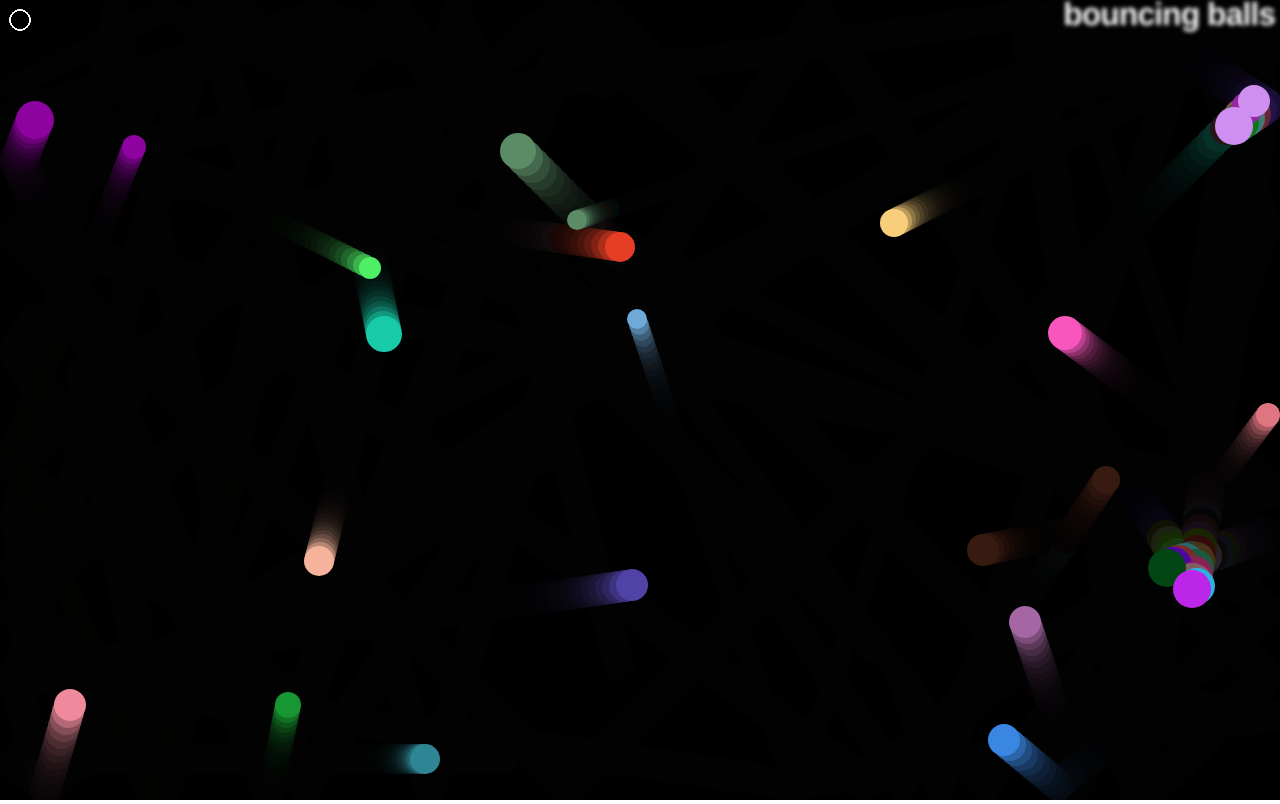
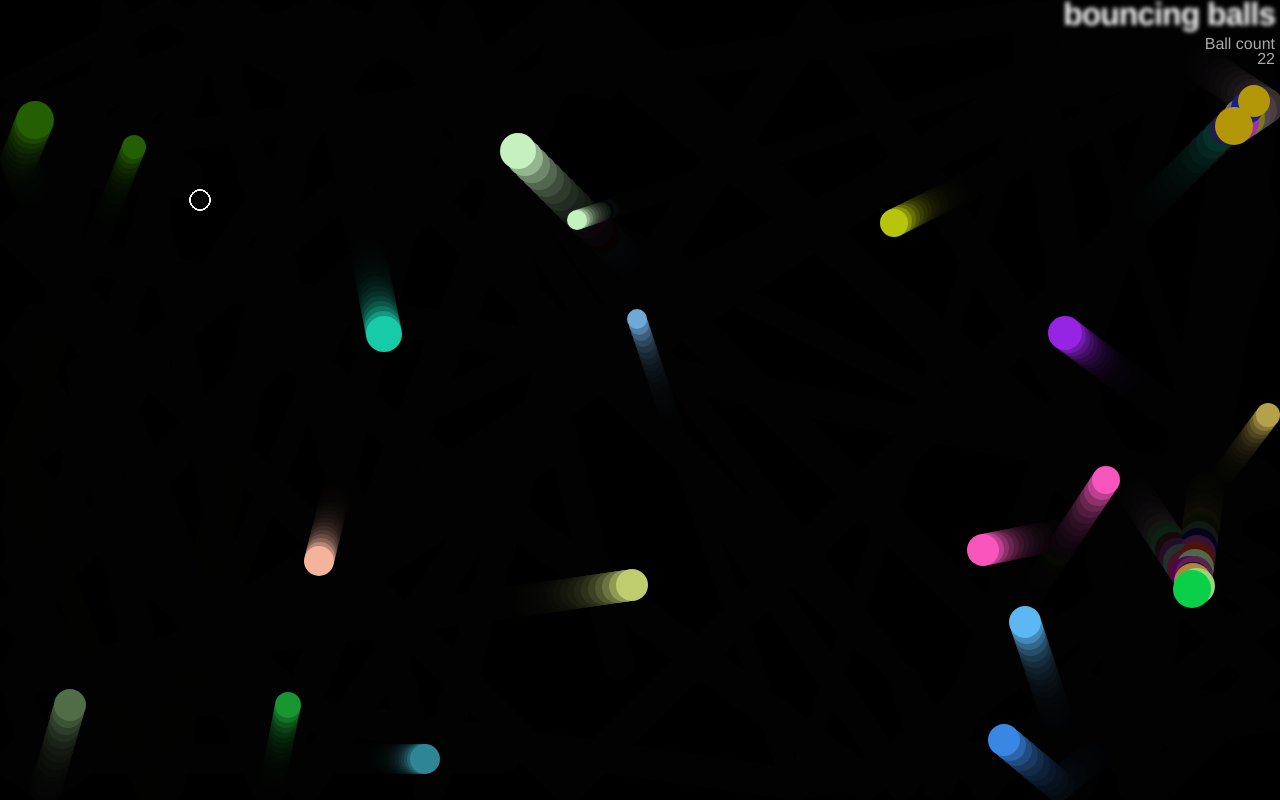
Before and after one commit to deborahadebiyi/objectPractice, a plain HTML site: page index.html in a window 1280 px wide. Drawn offline with Linux system fonts and the light colour scheme.

Commit message:
Implementing the scorecounter

```diff
--- a/index.html
+++ b/index.html
@@ -8,6 +8,8 @@
 
   <body>
     <h1>bouncing balls</h1>
+    <p>Ball count </p>
+    <div class="count"></div>
     <canvas></canvas>
 
     <script src="main.js"></script>
--- a/main.js
+++ b/main.js
@@ -2,6 +2,8 @@
 
 const canvas = document.querySelector('canvas');
 const ctx = canvas.getContext('2d');
+const para = document.querySelector('p');
+const count= document.querySelector('div')
 
 const width = canvas.width = window.innerWidth;
 const height = canvas.height = window.innerHeight;
@@ -158,7 +160,8 @@ function loop() {
   ctx.fillStyle = 'rgba(0, 0, 0, 0.25)';
   ctx.fillRect(0, 0, width, height);
 
-  let small = new EvilCircle(20, 20, 30, 30, true, 'white', 50);
+  let currentCount = balls.length
+  let small = new EvilCircle(200, 200, 30, 30, true, 'white', 50);
   EvilCircle.prototype.setControls();
 
   for (let i = 0; i < balls.length; i++) {
@@ -169,6 +172,9 @@ function loop() {
       small.draw();
       small.checkBounds();
       small.collisionDetect();
+    } else if (balls[i].exists === false) {
+      currentCount -= 1;
+      count.textContent = `${currentCount}`;
     }
   }
 
@@ -177,4 +183,21 @@ function loop() {
 
 }
 
+
+// window.onload = function scoreCounter() {
+//   let currentCount = balls.length;
+
+//   for (let c = 0; c < balls.length; c++) {
+//     if (balls[c].exists === false) {
+//       currentCount -= 1;
+//       count.textContent = `the score is ${currentCount}`;
+//     }
+//     console.log('balls length ' + balls.length)
+//     console.log('initial count' + currentCount)
+//   }
+
+// }
+
+
+
 loop();
--- a/style.css
+++ b/style.css
@@ -23,3 +23,19 @@ h1 {
   color: transparent;
   text-shadow: 0 0 4px white;
 }
+
+p {
+  position: absolute;
+  margin: 0;
+  top: 35px;
+  right: 5px;
+  color: #aaa;
+}
+
+.count {
+  position: absolute;
+  margin: 0;
+  top: 50px;
+  right: 5px;
+  color: #aaa;
+}
```
